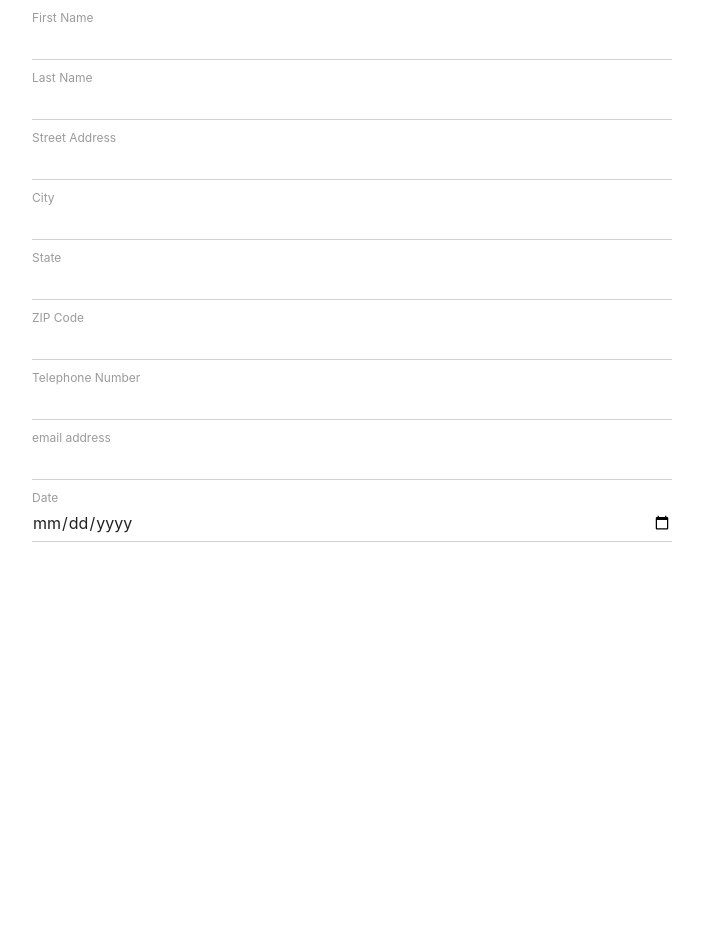
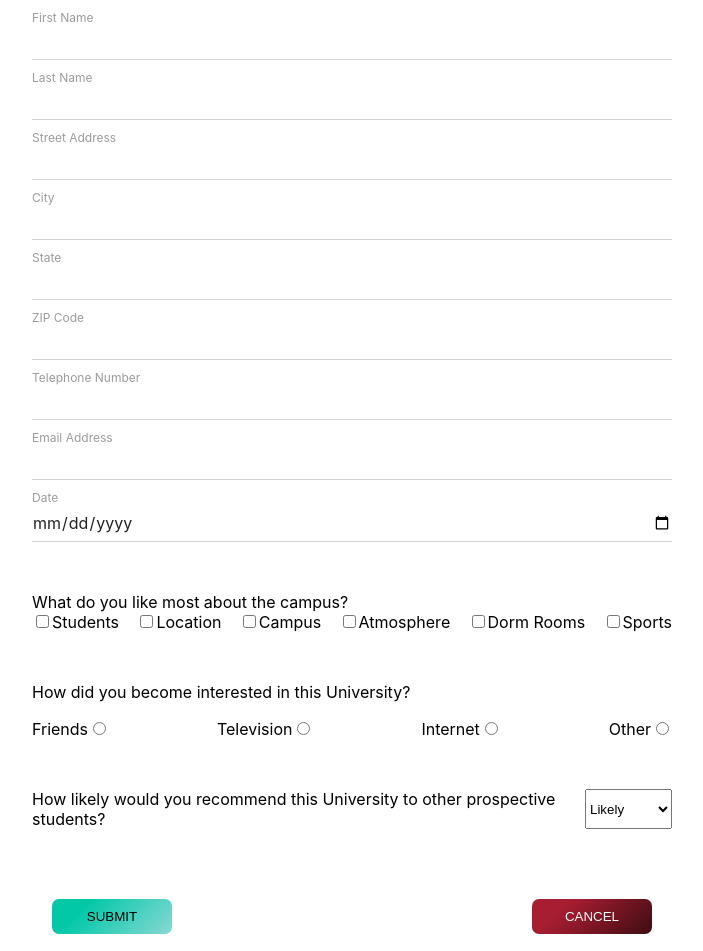
Before and after one commit to CharitReddy/student-survey-form, a React (Create React App) app: page / in a window 1280 px wide. Shown: the top 951 px of the page, without its empty margins (288-991 px from the left). Before the commit the page ends 800 px from the top, so only its background shows below. Built offline with nearby package versions, Linux system fonts and the light colour scheme.

Commit message:
Form done

```diff
--- a/src/App.css
+++ b/src/App.css
@@ -1,5 +1,5 @@
 .App {
-  text-align: center;
+  /* text-align: center; */
 }
 
 .App-logo {
--- a/src/components/form/index.css
+++ b/src/components/form/index.css
@@ -2,3 +2,76 @@
   width: 50%;
   margin: auto;
 }
+
+.checks_wrapper .checkboxes_header {
+  text-align: left;
+}
+
+.survey_form .checkboxes {
+  display: flex;
+  justify-content: space-between;
+}
+
+.survey_form .checks_wrapper {
+  margin-top: 50px;
+}
+
+.likelihood {
+  margin-top: 50px;
+  text-align: left;
+  display: flex;
+  justify-content: space-between;
+}
+
+.other_labels {
+  position: relative;
+  width: 100%;
+}
+
+.interests {
+  margin-top: 50px;
+  text-align: left;
+}
+
+.interests_message {
+  display: inline-block;
+  text-align: left;
+}
+
+.radio_buttons {
+  display: flex;
+  justify-content: space-between;
+}
+
+.radio_buttons span {
+  margin-top: 20px;
+}
+
+.radio_buttons input {
+  margin-top: 20px;
+}
+.buttons {
+  margin-top: 50px;
+  padding: 20px;
+  display: flex;
+  justify-content: space-between;
+}
+
+.cancel_btn {
+  background-color: #3f0d12;
+  background-image: linear-gradient(315deg, #3f0d12 0%, #a71d31 74%);
+  color: #ffffff;
+}
+
+.submit_btn {
+  background-color: #89d8d3;
+  background-image: linear-gradient(315deg, #89d8d3 0%, #03c8a8 74%);
+  color: #000000;
+}
+
+.form_btns {
+  width: 20%;
+  border-radius: 7px;
+  height: 35px;
+  border: none;
+}
--- a/src/components/form/index.tsx
+++ b/src/components/form/index.tsx
@@ -4,8 +4,22 @@ import Input from "../input";
 import axios from "axios";
 import { baseUrl } from "../../constants/services";
 
+interface FORMDATA {
+  firstName: string;
+  lastName: string;
+  streetAddress: string;
+  city: string;
+  state: string;
+  zip: string;
+  phoneNumber: string;
+  emailId: string;
+  dateOfSurvey: string;
+  likesAboutCampus: string[];
+  interestInUni: string;
+  likelihood: string;
+}
 const Form = () => {
-  const [formData, setFormData] = useState({
+  const [formData, setFormData] = useState<FORMDATA>({
     firstName: "",
     lastName: "",
     streetAddress: "",
@@ -15,9 +29,9 @@ const Form = () => {
     phoneNumber: "",
     emailId: "",
     dateOfSurvey: "",
-    likesAboutCampus: "",
+    likesAboutCampus: [],
     interestInUni: "",
-    likelihood: "",
+    likelihood: "Likely",
   });
 
   // axios.defaults.baseUrl = "";
@@ -28,7 +42,11 @@ const Form = () => {
     // axios.post(`${baseUrl}Hw3/post`, formData);
   }, []);
 
-  const handleChange = (event: React.ChangeEvent<HTMLInputElement>) => {
+  const handleChange = (
+    event:
+      | React.ChangeEvent<HTMLInputElement>
+      | React.ChangeEvent<HTMLSelectElement>
+  ) => {
     const { name, value } = event.target;
     setFormData((prev) => ({
       ...prev,
@@ -36,6 +54,22 @@ const Form = () => {
     }));
 
     console.log(formData);
+  };
+
+  const handleCheckBoxes = (event: React.ChangeEvent<HTMLInputElement>) => {
+    if (event.target.checked) {
+      setFormData((prev) => ({
+        ...prev,
+        likesAboutCampus: [...prev.likesAboutCampus, event.target.value],
+      }));
+    } else {
+      setFormData((prev) => ({
+        ...prev,
+        likesAboutCampus: prev.likesAboutCampus.filter(
+          (value) => value !== event.target.value
+        ),
+      }));
+    }
   };
 
   const {
@@ -109,7 +143,7 @@ const Form = () => {
       name: "emailId",
       required: true,
       value: emailId,
-      label: "email address",
+      label: "Email Address",
     },
     {
       type: "date",
@@ -120,17 +154,38 @@ const Form = () => {
     },
   ];
 
+  console.table(formData);
+
+  const checkboxes = [
+    {
+      name: "students",
+      value: "Students",
+    },
+    {
+      name: "location",
+      value: "Location",
+    },
+    {
+      name: "campus",
+      value: "Campus",
+    },
+    {
+      name: "atmosphere",
+      value: "Atmosphere",
+    },
+    {
+      name: "dorm rooms",
+      value: "Dorm Rooms",
+    },
+    {
+      name: "sports",
+      value: "Sports",
+    },
+  ];
+
   return (
     <div className='survey_form'>
       <form>
-        {/* <Input
-          type='text'
-          required
-          name='firstName'
-          value={formData.firstName}
-          onChange={handleChange}
-          label='First Name'
-        /> */}
         {surveyFields?.map((field) => (
           <Input
             type={field.type}
@@ -142,6 +197,91 @@ const Form = () => {
             key={field.name}
           />
         ))}
+        <div className='checks_wrapper'>
+          <span className='checkboxes_header'>
+            What do you like most about the campus?
+          </span>
+          <div className='checkboxes'>
+            {checkboxes?.map((checkbox) => (
+              <div key={checkbox.value}>
+                <input
+                  type={"checkbox"}
+                  name={checkbox.name}
+                  value={checkbox.value}
+                  onChange={handleCheckBoxes}
+                />
+                <span className='other_labels'>{checkbox.value}</span>
+              </div>
+            ))}
+          </div>
+        </div>
+        <div className='interests'>
+          <span className='interests_message'>
+            How did you become interested in this University?
+          </span>
+          <div className='radio_buttons'>
+            <div>
+              <span className='other_labels'>Friends</span>
+              <input
+                type={"radio"}
+                name={"interestInUni"}
+                required={true}
+                value={"Friends"}
+                onChange={handleChange}
+              />
+            </div>
+            <div>
+              <span className='other_labels'>Television</span>
+              <input
+                type={"radio"}
+                name={"interestInUni"}
+                required={true}
+                value={"Television"}
+                onChange={handleChange}
+              />
+            </div>
+            <div>
+              <span className='other_labels'>Internet</span>
+              <input
+                type={"radio"}
+                name={"interestInUni"}
+                required={true}
+                value={"Internet"}
+                onChange={handleChange}
+              />
+            </div>
+            <div>
+              <span className='other_labels'>Other</span>
+              <input
+                type={"radio"}
+                name={"interestInUni"}
+                required={true}
+                value={"Other"}
+                onChange={handleChange}
+              />
+            </div>
+          </div>
+        </div>
+        <div className='likelihood'>
+          <span>
+            How likely would you recommend this University to other prospective
+            students?
+          </span>
+
+          <select
+            value={formData.likelihood}
+            name='likelihood'
+            id='likelihood'
+            onChange={handleChange}>
+            <option value='Very Likely'>Very Likely</option>
+            <option value='Likely'>Likely</option>
+            <option value='Unlikely'>Unlikely</option>
+          </select>
+        </div>
+        <div className='buttons'>
+          <button className='submit_btn form_btns'>SUBMIT</button>
+          <button className='cancel_btn form_btns'>CANCEL</button>
+        </div>
       </form>
     </div>
   );
--- a/src/components/survey-list/index.css
+++ b/src/components/survey-list/index.css
@@ -37,6 +37,13 @@ div[class*="box"] {
   text-align: center;
   width: 250px;
   cursor: pointer;
+}
+
+.hide_details {
+  padding: 0 20px;
+  max-height: 0;
+  overflow: hidden;
+  transition: max-height 0.4s ease-out;
 }
 
 /*
--- a/src/components/survey-list/index.tsx
+++ b/src/components/survey-list/index.tsx
@@ -6,11 +6,14 @@ import "./index.css";
 const SurveyList = () => {
   const [surveys, setSurveys] = useState([]);
   const [isError, setIsError] = useState(false);
+
   useEffect(() => {
     axios
       .get(`${baseUrl}get`)
       .then((response) => {
-        setSurveys(response?.data);
+        setSurveys(
+          response?.data?.map((survey: any) => ({ ...survey, isOpen: false }))
+        );
       })
       .catch((error) => {
         setIsError(true);
@@ -19,9 +22,10 @@ const SurveyList = () => {
 
   return (
     <>
-      {surveys?.map((survey: any) => (
+      {surveys?.map((survey: any, index) => (
         <div className='box-2' key={survey.email}>
           <div className='btn btn-three'>Survey By {survey.firstName}</div>
+          <div className={survey.isOpen ? "display_details" : "hide_details"}>
             <div className='expanded_details'>
               <div>
                 <span>Survey by {survey.firstName}</span>{" "}
@@ -61,7 +65,8 @@ const SurveyList = () => {
               </div>
               <div>
                 {" "}
-              <span>Telephone number: </span> <span>{survey.phoneNumber}</span>
+                <span>Telephone number: </span>{" "}
+                <span>{survey.phoneNumber}</span>
               </div>
               <div>
                 {" "}
@@ -69,10 +74,12 @@ const SurveyList = () => {
               </div>
               <div>
                 {" "}
-              <span>Street Address: </span> <span>{survey.streetAddress}</span>
+                <span>Street Address: </span>{" "}
+                <span>{survey.streetAddress}</span>
               </div>
               <div>
                 <span>ZIP Code: </span> <span>{survey.zip}</span>
+              </div>
             </div>
           </div>
           {/* {isError && <div>ERROR</div>} */}
--- a/src/index.tsx
+++ b/src/index.tsx
@@ -1,14 +1,16 @@
-import React from 'react';
-import ReactDOM from 'react-dom';
-import './index.css';
-import App from './App';
-import reportWebVitals from './reportWebVitals';
+import React from "react";
+import { createRoot } from "react-dom/client";
+import ReactDOM from "react-dom";
+import "./index.css";
+import App from "./App";
+import reportWebVitals from "./reportWebVitals";
 
-ReactDOM.render(
+const container = document.getElementById("root");
+const root = createRoot(container!);
+root.render(
   <React.StrictMode>
     <App />
-  </React.StrictMode>,
-  document.getElementById('root')
+  </React.StrictMode>
 );
 
 // If you want to start measuring performance in your app, pass a function
```
Lines whose indentation alone changed are shown as unchanged.
